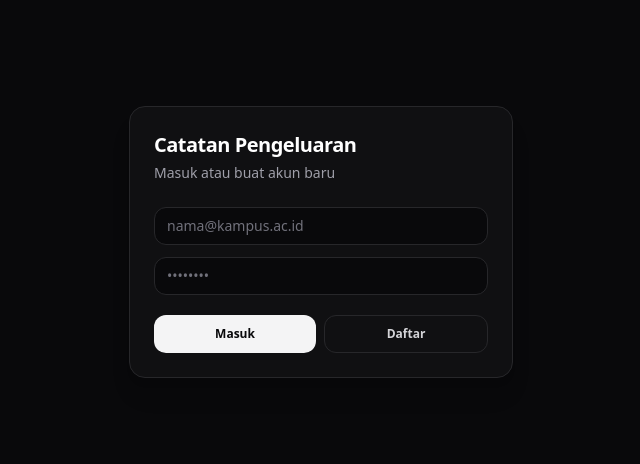
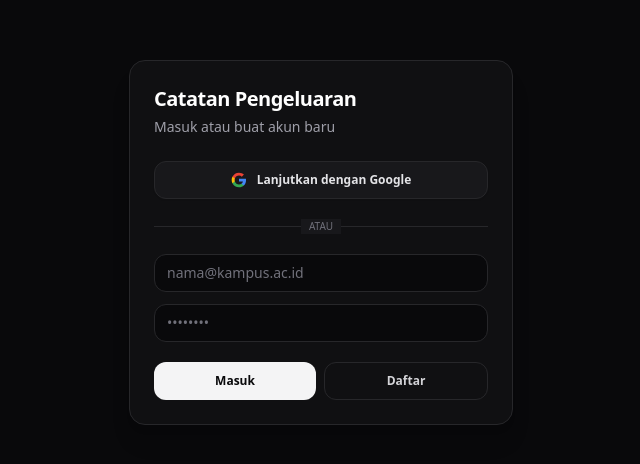
Before and after one commit to alaikalyuan/personal-expense-tracker, a Next.js app: page /login in a window 1280 px wide. Shown: the part 158-622 px from the top of the page, without its empty margins (319-959 px from the left). Built offline with nearby package versions, Linux system fonts and the light colour scheme; no server answers.

Commit message:
feat(auth): add Google sign-in functionality and update localization

```diff
--- /dev/null
+++ b/app/auth/callback/route.ts
@@ -0,0 +1,28 @@
+import { NextResponse } from "next/server";
+import { createClient } from "@/utils/supabase/server";
+import { cookies } from "next/headers";
+
+export async function GET(request: Request) {
+  const { searchParams, origin } = new URL(request.url);
+  const code = searchParams.get("code");
+  const next = searchParams.get("next") ?? "/";
+
+  if (code) {
+    const cookieStore = await cookies();
+    const supabase = await createClient(cookieStore);
+    const { error } = await supabase.auth.exchangeCodeForSession(code);
+    if (!error) {
+      const forwardedHost = request.headers.get("x-forwarded-host");
+      const isLocalEnv = process.env.NODE_ENV === "development";
+      if (isLocalEnv) {
+        return NextResponse.redirect(`${origin}${next}`);
+      } else if (forwardedHost) {
+        return NextResponse.redirect(`https://${forwardedHost}${next}`);
+      } else {
+        return NextResponse.redirect(`${origin}${next}`);
+      }
+    }
+  }
+
+  return NextResponse.redirect(`${origin}/login?error=Could not authenticate with Google`);
+}
--- /dev/null
+++ b/app/login/GoogleSignInButton.tsx
@@ -0,0 +1,67 @@
+"use client";
+
+import { useState } from "react";
+import { createClient } from "@/utils/supabase/client";
+import { Loader2 } from "lucide-react";
+
+export default function GoogleSignInButton({
+  label = "Continue with Google",
+}: {
+  label?: string;
+}) {
+  const [loading, setLoading] = useState(false);
+
+  const handleGoogleSignIn = async () => {
+    try {
+      setLoading(true);
+      const supabase = createClient();
+      const { error } = await supabase.auth.signInWithOAuth({
+        provider: "google",
+        options: {
+          redirectTo: `${window.location.origin}/auth/callback`,
+        },
+      });
+
+      if (error) {
+        console.error("Google sign-in error:", error);
+        setLoading(false);
+      }
+    } catch (err) {
+      console.error("Unexpected error during Google sign-in:", err);
+      setLoading(false);
+    }
+  };
+
+  return (
+    <button
+      type="button"
+      onClick={handleGoogleSignIn}
+      disabled={loading}
+      className="flex w-full items-center justify-center gap-2.5 rounded-xl border border-zinc-200 bg-white px-4 py-2.5 text-xs font-semibold text-zinc-700 shadow-xs hover:bg-zinc-50 active:scale-98 transition-all disabled:opacity-60 disabled:cursor-not-allowed dark:border-zinc-800 dark:bg-zinc-900 dark:text-zinc-200 dark:hover:bg-zinc-800 cursor-pointer"
+    >
+      {loading ? (
+        <Loader2 className="h-4 w-4 animate-spin text-zinc-500 dark:text-zinc-400" />
+      ) : (
+        <svg className="h-4 w-4 shrink-0" viewBox="0 0 24 24">
+          <path
+            d="M22.56 12.25c0-.78-.07-1.53-.2-2.25H12v4.26h5.92c-.26 1.37-1.04 2.53-2.21 3.31v2.77h3.57c2.08-1.92 3.28-4.74 3.28-8.09z"
+            fill="#4285F4"
+          />
+          <path
+            d="M12 23c2.97 0 5.46-.98 7.28-2.66l-3.57-2.77c-.98.66-2.23 1.06-3.71 1.06-2.86 0-5.29-1.93-6.16-4.53H2.18v2.84C3.99 20.53 7.7 23 12 23z"
+            fill="#34A853"
+          />
+          <path
+            d="M5.84 14.09c-.22-.66-.35-1.36-.35-2.09s.13-1.43.35-2.09V7.06H2.18C1.43 8.55 1 10.22 1 12s.43 3.45 1.18 4.94l2.85-2.22.81-.63z"
+            fill="#FBBC05"
+          />
+          <path
+            d="M12 5.38c1.62 0 3.06.56 4.21 1.64l3.15-3.15C17.45 2.09 14.97 1 12 1 7.7 1 3.99 3.47 2.18 7.06l3.66 2.84c.87-2.6 3.3-4.52 6.16-4.52z"
+            fill="#EA4335"
+          />
+        </svg>
+      )}
+      <span>{label}</span>
+    </button>
+  );
+}
--- a/app/login/page.tsx
+++ b/app/login/page.tsx
@@ -1,5 +1,6 @@
 import { login, signup } from "@/app/actions";
 import { getDictionaryServer } from "@/utils/i18n/server";
+import GoogleSignInButton from "./GoogleSignInButton";
 
 export default async function LoginPage({
   searchParams,
@@ -20,6 +21,19 @@
             {error}
           </div>
         )}
+
+        <GoogleSignInButton label={t.login.googleSignIn} />
+
+        <div className="relative my-5">
+          <div className="absolute inset-0 flex items-center">
+            <span className="w-full border-t border-zinc-200 dark:border-zinc-800" />
+          </div>
+          <div className="relative flex justify-center text-[10px] uppercase">
+            <span className="bg-white px-2 text-zinc-400 dark:bg-zinc-900 dark:text-zinc-500 font-medium">
+              {t.login.or}
+            </span>
+          </div>
+        </div>
 
         <form className="flex flex-col gap-3">
           <input
--- a/utils/i18n/dictionaries.ts
+++ b/utils/i18n/dictionaries.ts
@@ -145,6 +145,8 @@
     passwordPlaceholder: string;
     logIn: string;
     signUp: string;
+    or: string;
+    googleSignIn: string;
   };
   install: {
     title: string;
@@ -297,6 +299,8 @@
       passwordPlaceholder: "••••••••",
       logIn: "Masuk",
       signUp: "Daftar",
+      or: "atau",
+      googleSignIn: "Lanjutkan dengan Google",
     },
     install: {
       title: "Pasang Aplikasi Pengeluaran",
@@ -447,6 +451,8 @@
       passwordPlaceholder: "••••••••",
       logIn: "Log In",
       signUp: "Sign Up",
+      or: "or",
+      googleSignIn: "Continue with Google",
     },
     install: {
       title: "Install Expense Tracker",
--- a/utils/supabase/proxy.ts
+++ b/utils/supabase/proxy.ts
@@ -10,9 +10,7 @@
     pathname === "/manifest.webmanifest" ||
     pathname.startsWith("/icons");
 
-  const isAuthRoute =
-    pathname.startsWith("/login") ||
-    pathname.startsWith("/auth");
+  const isAuthRoute = pathname.startsWith("/login");
 
   // Check if any Supabase auth cookie is present
   const hasAuthCookie = request.cookies
```
